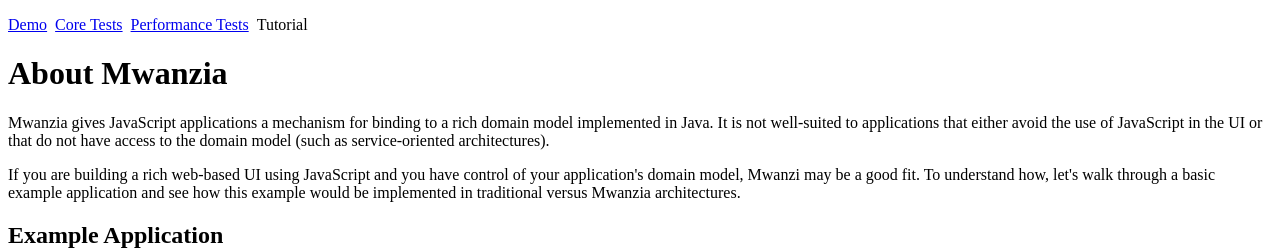
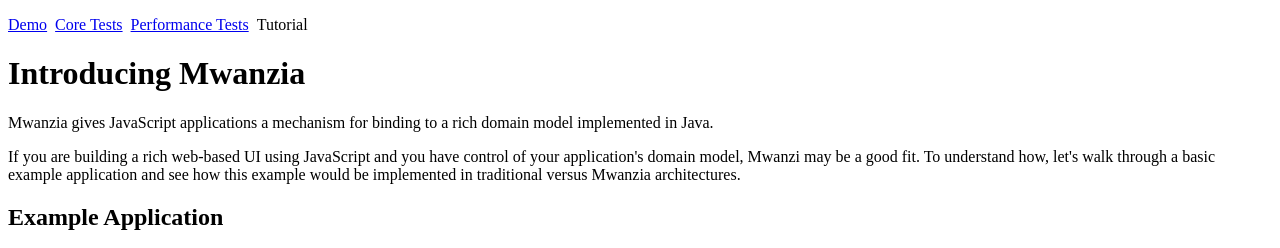
Before and after one commit to pwjazz/mwanzia, a plain HTML site: page WebContent/tutorial.html in a window 1280 px wide. Shown: the top 248 px of the page. Drawn offline with Linux system fonts and the light colour scheme.

Commit message:
README Updates

```diff
--- a/WebContent/tutorial.html
+++ b/WebContent/tutorial.html
@@ -8,8 +8,8 @@
         <p>
             <a href="/">Demo</a>&nbsp;&nbsp;<a href="/core_tests.html">Core Tests</a>&nbsp;&nbsp;<a href="/perf_tests.html">Performance Tests</a>&nbsp;&nbsp;Tutorial
         </p>
-        <h1>About Mwanzia</h1>
-        <p>Mwanzia gives JavaScript applications a mechanism for binding to a rich domain model implemented in Java.  It is not well-suited to applications that either avoid the use of JavaScript in the UI or that do not have access to the domain model (such as service-oriented architectures).</p>
+        <h1>Introducing Mwanzia</h1>
+        <p>Mwanzia gives JavaScript applications a mechanism for binding to a rich domain model implemented in Java.</p>
         <p>If you are building a rich web-based UI using JavaScript and you have control of your application's domain model, Mwanzi may be a good fit.  To understand how, let's walk through a basic example application and see how this example would be implemented in traditional versus Mwanzia architectures.</p>
 
         <h2>Example Application</h2>
```
Also changed, not shown: 1 other file.
